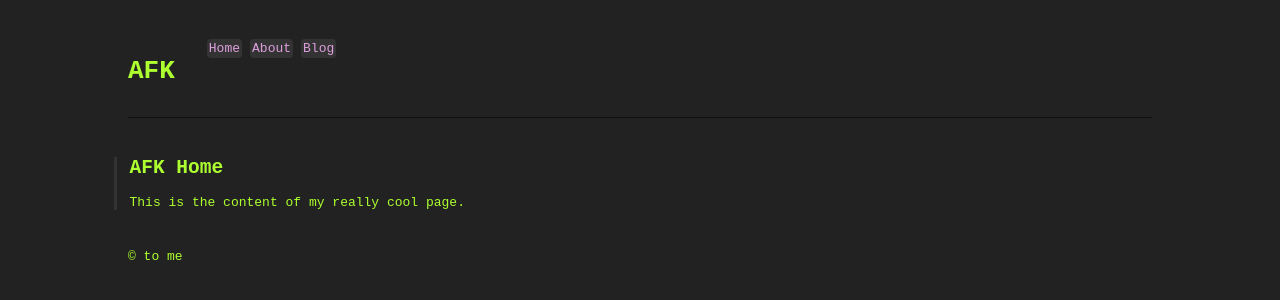
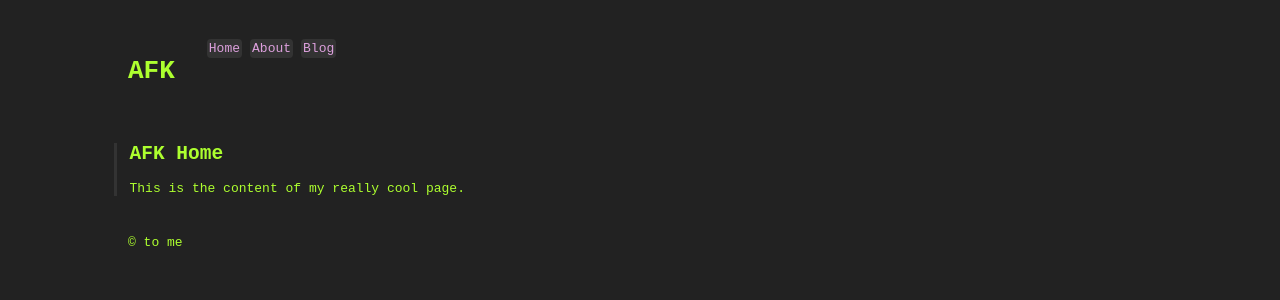
Before and after one commit to afknot/afknot.github.io, a Jekyll site: the page built from index.md, in a window 1280 px wide. Shown: the top 300 px of the page. Built offline with Jekyll 4.4.1, drawn with Linux system fonts in a browser that asks for light colours; our own code applies the rules of GitHub Pages for plain Markdown files.

Commit message:
Erpdates

```diff
--- a/css/style.css
+++ b/css/style.css
@@ -14,8 +14,7 @@ footer {
 header {
     display: flex;
     gap: 32px;
-    border-bottom: 1px solid #111;
-    padding-bottom: 1em;
+    margin-bottom: 1em;
 }
 
 nav {
```
